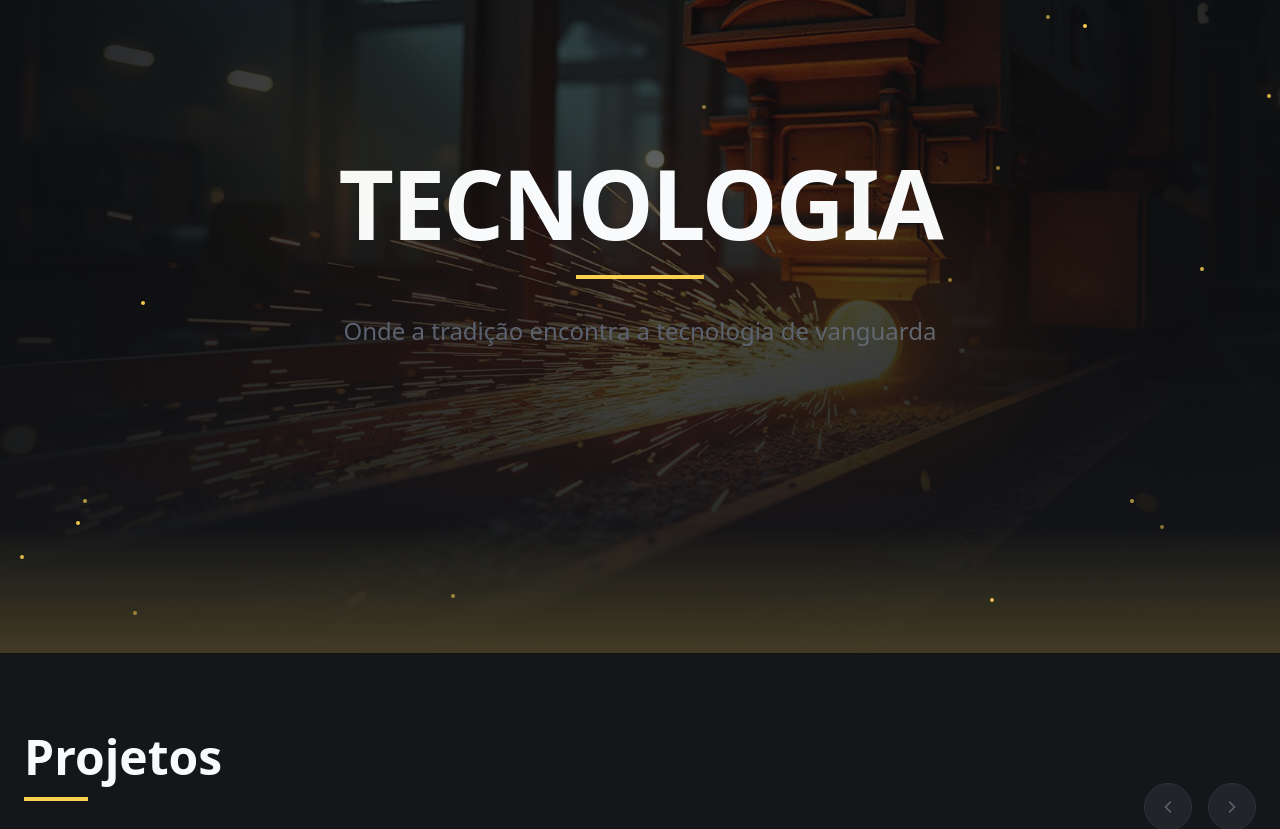
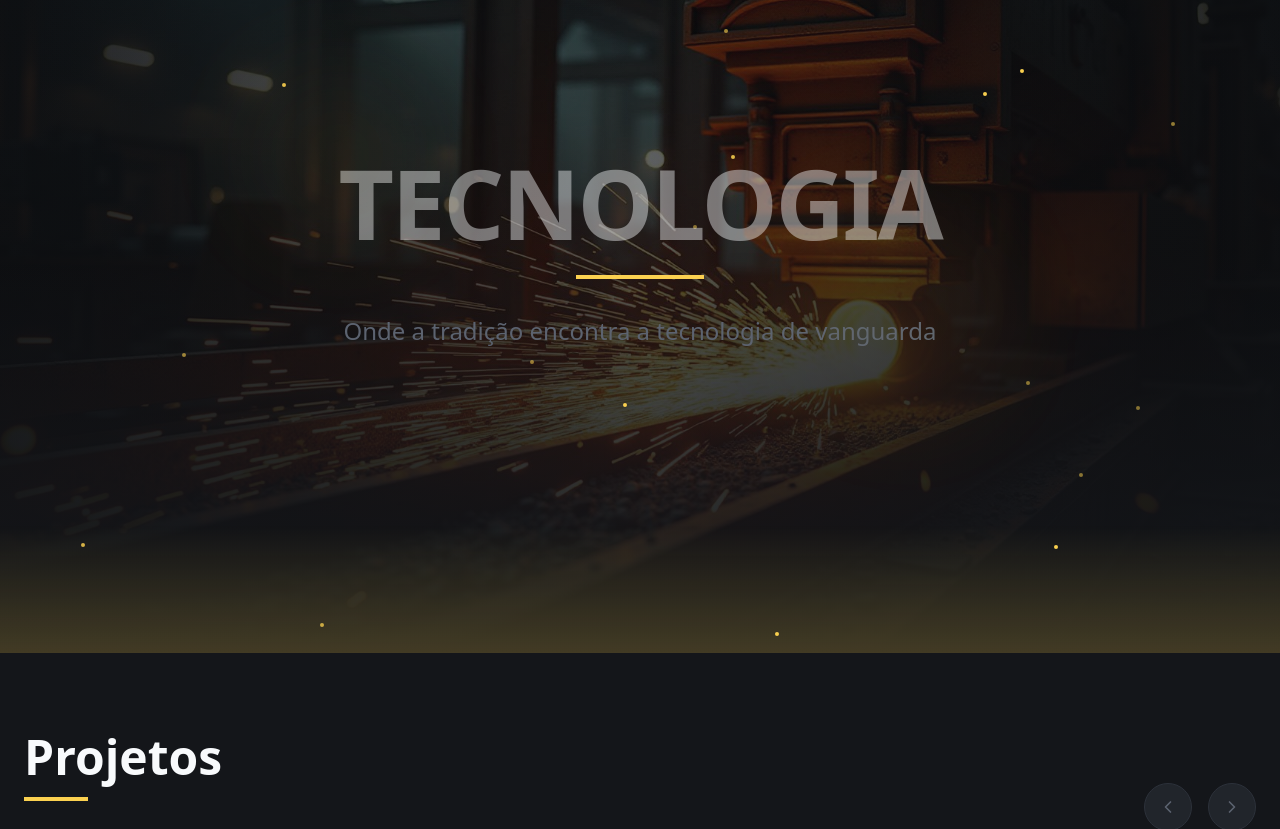
Before and after one commit to MarianaAMarqueS/aura-slide-folio, a React (Vite) app: page / in a window 1280 px wide. Shown: the part 2816-3645 px from the top of the page. Built offline with nearby package versions, Linux system fonts and the light colour scheme; the HTML template or start-up script is replaced by a standard one.

Commit message:
Add fade in/out animations

```diff
--- a/src/components/IndustrialHeroImage.tsx
+++ b/src/components/IndustrialHeroImage.tsx
@@ -4,6 +4,7 @@ import industrialHero from "@/assets/industrial-hero.jpg";
 const IndustrialHeroImage = () => {
   const [isVisible, setIsVisible] = useState(false);
   const [currentWordIndex, setCurrentWordIndex] = useState(0);
+  const [wordOpacity, setWordOpacity] = useState(1);
 
   const words = ["INOVAÇÃO", "SHAPE", "TECNOLOGIA"];
 
@@ -25,8 +26,16 @@ const IndustrialHeroImage = () => {
 
   useEffect(() => {
     const interval = setInterval(() => {
-      setCurrentWordIndex((prevIndex) => (prevIndex + 1) % words.length);
-    }, 2500);
+      // Fade out
+      setWordOpacity(0);
+
+      // Change word after fade out
+      setTimeout(() => {
+        setCurrentWordIndex((prevIndex) => (prevIndex + 1) % words.length);
+        // Fade in
+        setWordOpacity(1);
+      }, 500);
+    }, 3000);
 
     return () => clearInterval(interval);
   }, [words.length]);
@@ -75,7 +84,10 @@ const IndustrialHeroImage = () => {
         <div className={`text-center transition-all duration-1000 delay-500 ${
           isVisible ? 'translate-y-0 opacity-100' : 'translate-y-10 opacity-0'
         }`}>
-          <h2 className="text-6xl md:text-8xl font-black text-foreground mb-6 tracking-tight transition-all duration-500">
+          <h2
+            className="text-6xl md:text-8xl font-black text-foreground mb-6 tracking-tight transition-opacity duration-500"
+            style={{ opacity: wordOpacity }}
+          >
             {words[currentWordIndex]}
           </h2>
           <div className="w-32 h-1 bg-consteel-gold mx-auto mb-8" />
```
